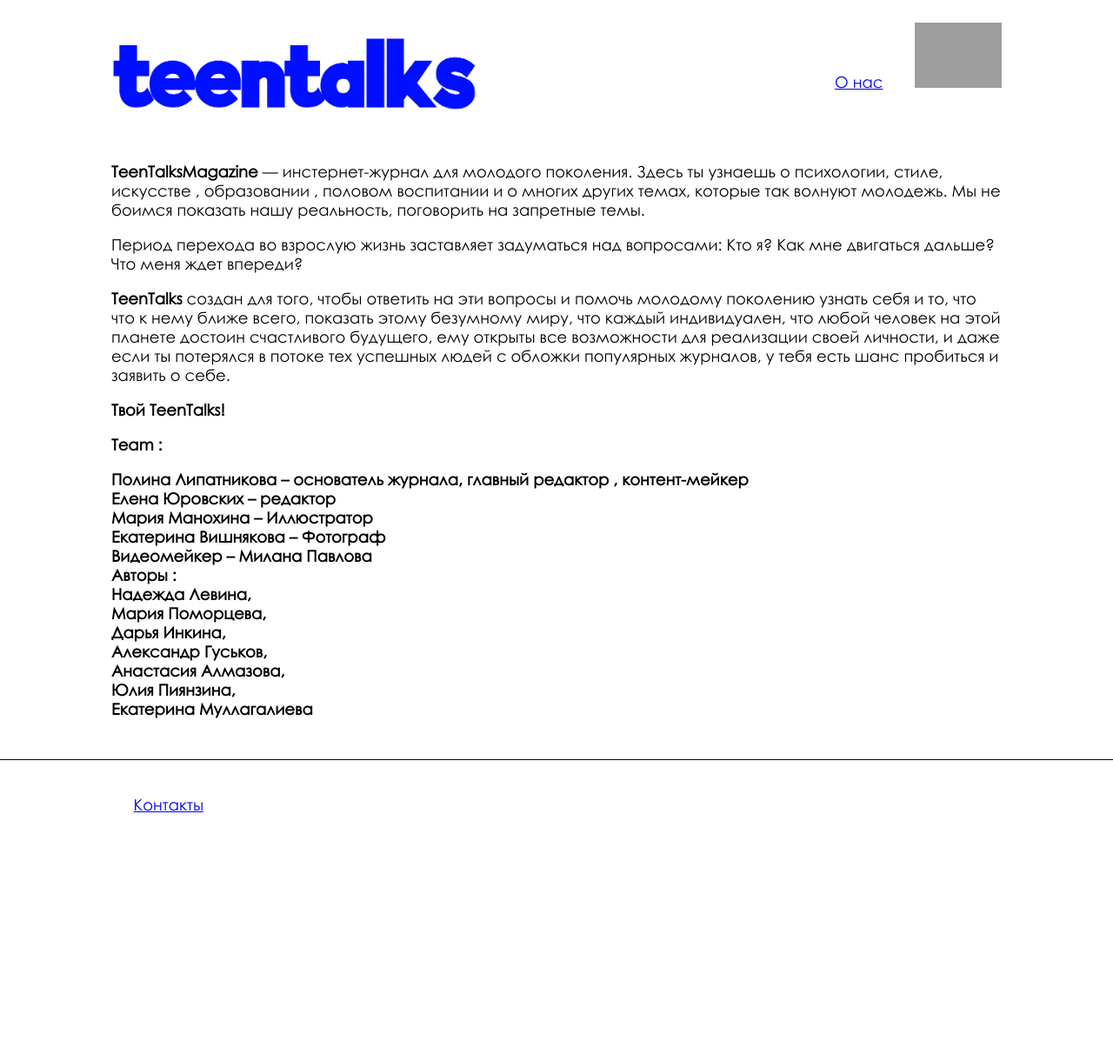
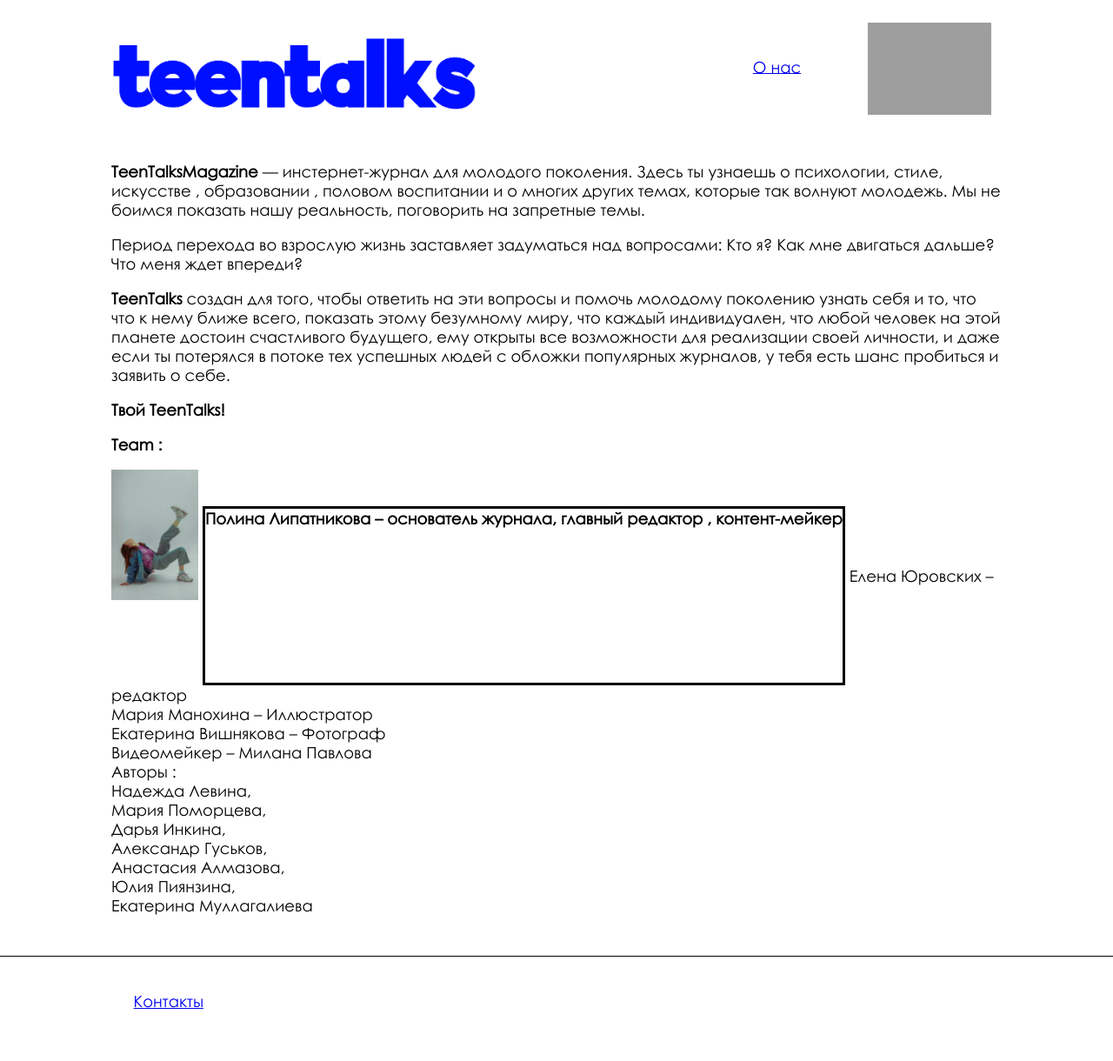
Before and after one commit to fizteh95/teen_talks, a Django app: page /about/ in a window 1280 px wide; the page is wider, and only the part inside the window is pictured. Shown: that part at 87% size. Before the commit the page ends 934 px from the top of that part, so only its background shows below. Run offline with Django 3.2, Linux system fonts and the light colour scheme; some libraries are stand-ins or nearby versions; grey boxes are pictures that could not be loaded.

Commit message:
Доделал шапку, делаем раздел о нас.

```diff
--- a/static/css/base.css
+++ b/static/css/base.css
@@ -75,53 +75,13 @@ body {
     padding-bottom: 2%;
     -webkit-transition: all 0.3s ease;
     transition: all 0.3s ease;
+    display: grid;
+    grid-template-areas: "logo about inst";
+    grid-template-columns: 65% 20% 15%;
+    grid-gap: 0px;
 }
 
 .scrolled .header {
   background: rgba(255, 255, 255, 0.5);
   height: 60px;
 }
-
-
-/*header {
-  border-bottom: 1px solid #999;
-  margin-bottom: 2rem;
-  display: flex;
-}*/
-
-/*header h1 a {
-  color: red;
-  text-decoration: none;
-}
-
-.nav-left {
-  margin-right: auto;
-}
-
-.nav-right {
-  display: flex;
-  padding-top: 2rem;
-}
-
-.post-entry {
-  margin-bottom: 2rem;
-}
-
-.post-entry h2 {
-  margin: 0.5rem 0;
-}
-
-.post-entry h2 a,
-.post-entry h2 a:visited {
-  color: blue;
-  text-decoration: none;
-}
-
-.post-entry p {
-  margin: 0;
-  font-weight: 400;
-}
-
-.post-entry h2 a:hover {
-  color: red;
-}*/
--- a/templates/about.html
+++ b/templates/about.html
@@ -2,6 +2,7 @@
 {% extends 'base.html' %}
 
 {% block content %}
+{% load static %}
 
     <p><b>TeenTalksMagazine</b> —  инстернет-журнал для молодого поколения. Здесь ты узнаешь о психологии, стиле, искусстве , образовании , половом воспитании и о многих других темах, которые так волнуют молодежь. Мы не боимся показать нашу реальность, поговорить на запретные темы.</p>
     <p>Период перехода во взрослую жизнь заставляет задуматься над вопросами: Кто я? Как мне двигаться дальше? Что меня ждет впереди?</p>
@@ -11,7 +12,15 @@
 
     <p><b>Team :</b></p>
 
-    <p><b>Полина Липатникова – основатель журнала, главный редактор , контент-мейкер<br>
+
+
+    <div style="vertical-align: middle; display: inline-block;">
+        <img src="{% static 'polya.jpg' %}" style="width: 100px;">
+        <div style="vertical-align: middle; display: inline-block; height: 200px; border: solid; border-color: black;">
+            <b>Полина Липатникова – основатель журнала, главный редактор , контент-мейкер</b>
+        </div>
+<!--        <div id="fix" style="width: 0px; display: inline-block; height: 100%; vertical-align: middle;"></div>-->
+    </div>
     Елена Юровских – редактор<br>
     Мария Манохина – Иллюстратор<br>
     Екатерина Вишнякова – Фотограф<br>
--- a/templates/base.html
+++ b/templates/base.html
@@ -19,17 +19,18 @@
 
     <div class="content">
         <div class="header">
-            <div style="display: inline-block; height: inherit; margin-right: auto; width: 45%">
+            <div id="logo" style="display: inline-block; height: inherit;">
                 <a href ="{% url 'home' %}" style="display: inline-block; height: inherit;">
                     <img src="{% static 'logo2.png' %}" style="object-fit: scale-down; object-position: left top; width: 100%; height: 100%;">  <!--  style="max-width: 100%; height: auto; max-height:100%;" -->
                 </a>
             </div>
-            <div style="position: absolute; right: 20%; top: 30px; display: inline-block; height: inherit; margin-left: auto; width: 10%; text-align: center; vertical-align: middle;">
-                <a href ="{% url 'about' %}" style="position: absolute; top: 50%; vertical-align: middle; line-height: normal;">О нас</a>
+            <div id="about" style="display: inline-block; height: inherit; text-align: center; vertical-align: bottom;">
+                <a href ="{% url 'about' %}" style="">О нас</a>
+                <div id="fix" style="width: 0px; display: inline-block; height: 100%; vertical-align: middle;"></div>
             </div>
-            <div style="display: inline-block; height: inherit; margin-left: auto; width: 20%">
-                <a href = "https://instagram.com/teentalksmag?igshid=45k4bsm9qeg8" style="display: inline-block; height: inherit; position: absolute; right: 10%;">
-                    <img src="{% static 'insta.png' %}" style="display: inline-block; object-fit: scale-down; object-position: left top; width: 100px; height: 100%; margin-left: auto; margin-right: 0px;">
+            <div id="inst" style="display: inline-block; height: inherit;">
+                <a href = "https://instagram.com/teentalksmag?igshid=45k4bsm9qeg8" style="display: inline-block; height: inherit;">
+                    <img src="{% static 'insta.png' %}" style="object-fit: scale-down; object-position: right top; width: 100%; height: 100%;">
                 </a>
             </div>
         </div>
@@ -49,7 +50,7 @@
     <div class="some_nav" style="height: 150px">
     </div>
 
-    <div class="footer" style="border-top: solid; border-width: 1px; border-color: black; height: 80px; position: absolute; bottom: 0; left: 0; padding-left: 12%; vertical-align: middle; padding-top: 40px; width: 100%;">  <!-- -->
+    <div class="footer" style="border-top: solid; border-width: 1px; border-color: black; height: 80px; position: absolute; bottom: 0; left: 0; padding-left: 12%; vertical-align: middle; padding-top: 40px; width: 88%;">  <!-- -->
         <span><a href="{% url 'contacts' %}">Контакты</a></span>
     </div>
 
```
Also changed, not shown: static/1010.jpg (added), static/1111.jpg (added), static/1212.jpg (added), static/222.jpg (added), static/333.jpg (added), static/444.jpg (added), static/555.jpg (added), static/666.jpg (added), static/777.jpg (added), static/888.jpg (added), static/999.jpg (added), static/polya.jpg (added).
